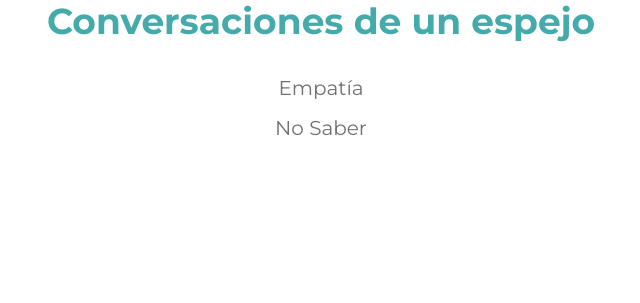
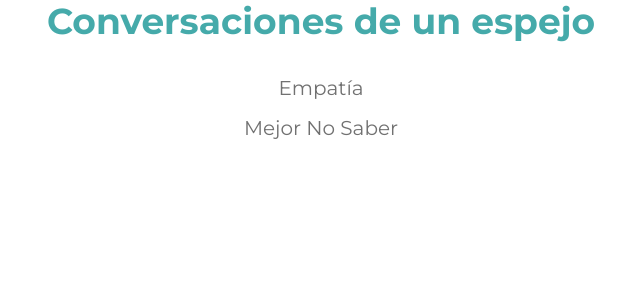
Before and after one commit to menudopaio/unLugarTranquilo, a Flask app: page /buscandoLimites/ in a window 1280 px wide. Shown: the part 126-429 px from the top of the page, without its empty margins (319-959 px from the left). Run offline with Flask 3, Linux system fonts and the light colour scheme.

Commit message:
Cambios nombres

```diff
--- a/templates/buscandoLimites.html
+++ b/templates/buscandoLimites.html
@@ -13,7 +13,7 @@
             <h1 class="titulo-pagina">Conversaciones de un espejo</h1>
             <ul>
                 <li><a href="{{ baseUri }}./empatia">Empatía</a></li>
-                <li><a href="{{ baseUri }}./no-saber">No Saber</a></li>
+                <li><a href="{{ baseUri }}./no-saber">Mejor No Saber</a></li>
             </ul>
         </section>
     </div>
```
